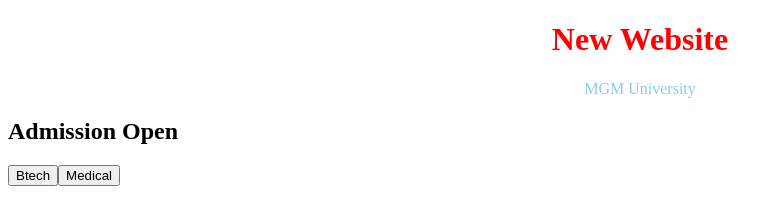
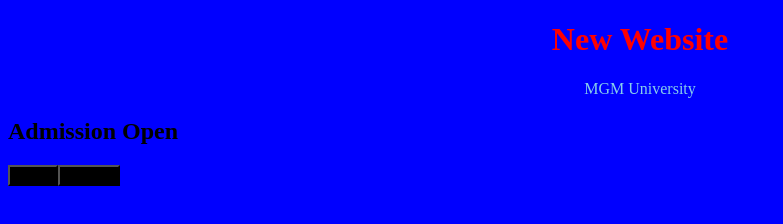
Before and after one commit to Shree-hub385/my-first-website, a plain HTML site: page index.html in a window 1280 px wide. Shown: the whole page, without its empty margins (0-783 px from the left). Drawn offline with Linux system fonts and the light colour scheme.

Commit message:
Update style.css

```diff
--- a/style.css
+++ b/style.css
@@ -6,3 +6,15 @@
     color: skyblue;
     text-align: center;
 }
+h2{
+    color: cream;
+    text-align: left;
+}
+button{
+    background-color: black;
+    text-align: center;
+    text-color: white;
+}
+body{
+    background-color: blue;
+}
```
